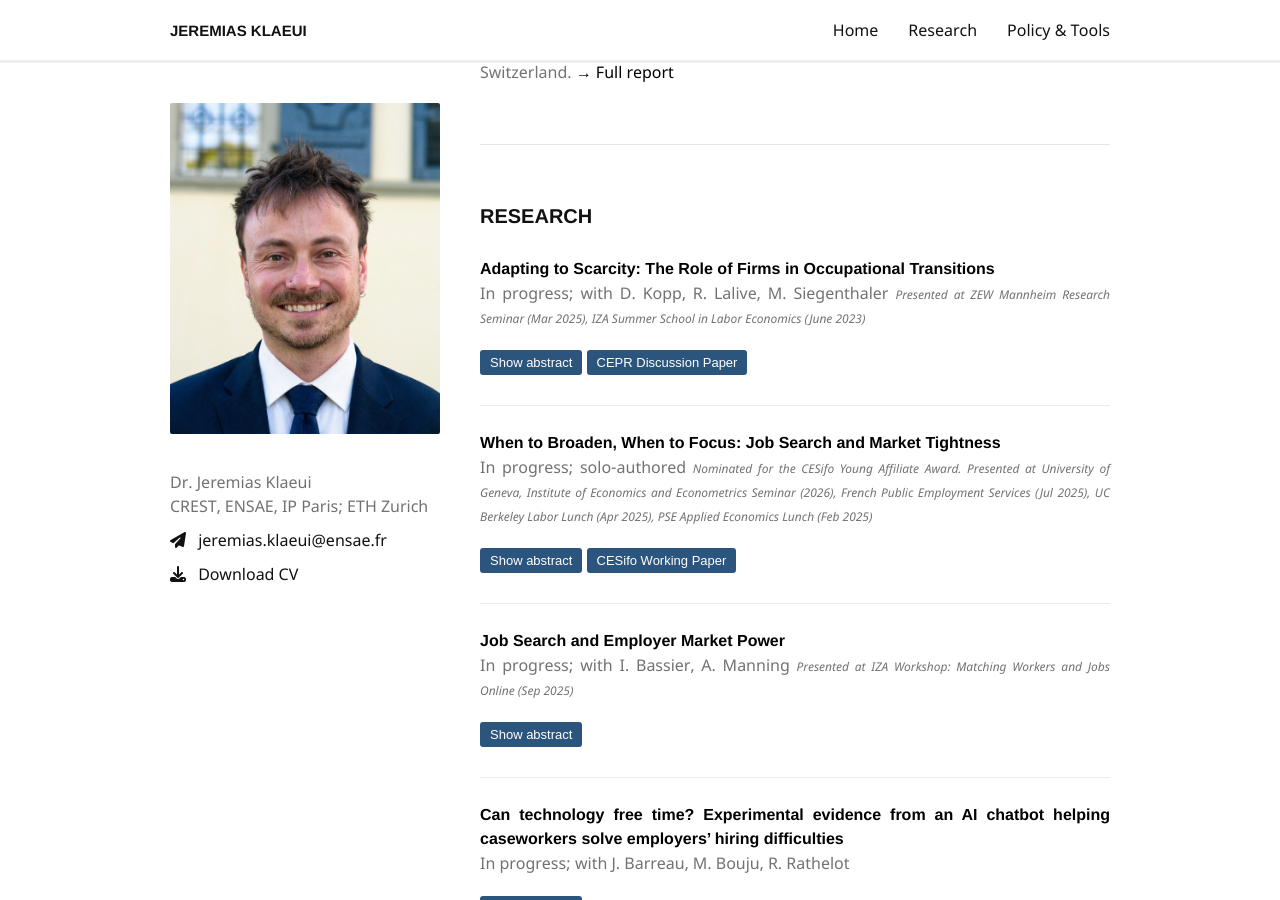
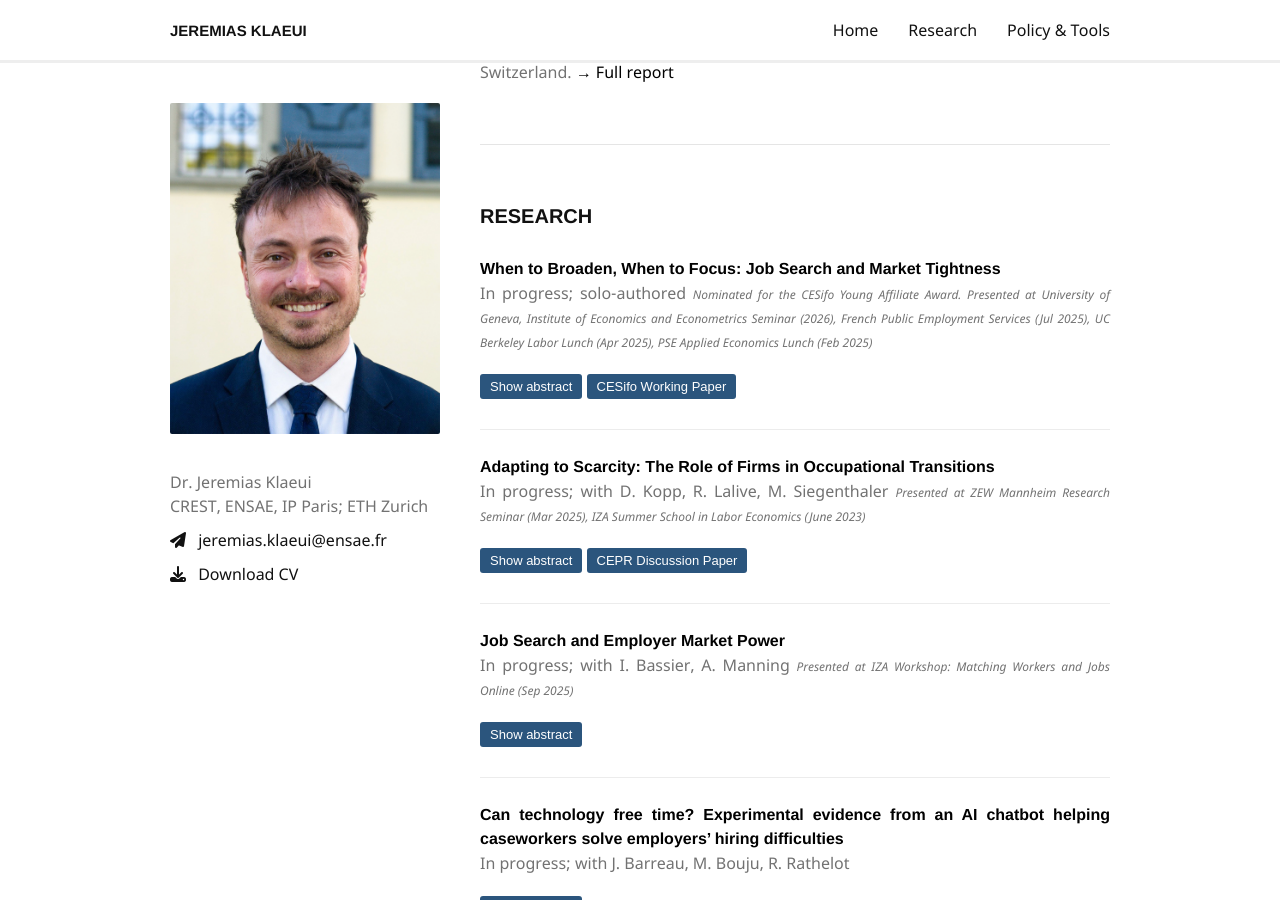
Before and after one commit to jklaeui/jklaeui.github.io, a Jekyll site: the page built from index.md, in a window 1280 px wide and 900 px high, scrolled down 442 px. Built offline with Jekyll 4.4.1, drawn with Linux system fonts in a browser that asks for light colours; nearby versions of some CDN libraries; our own code applies the rules of GitHub Pages for plain Markdown files; part of the change alters nothing that is shown.

Commit message:
Move solo CESifo paper to top of Research section
Co-Authored-By: Claude Opus 4.8 (1M context) <noreply@anthropic.com>

```diff
--- a/index.md
+++ b/index.md
@@ -15,15 +15,6 @@ Together with Michael Siegenthaler, we analyse early impacts of large language m
 ## Research {#research}
 
 
-#### Adapting to Scarcity: The Role of Firms in Occupational Transitions
-In progress; with D. Kopp, R. Lalive, M. Siegenthaler
-<span class="presentation-info">*Presented at ZEW Mannheim Research Seminar (Mar 2025), IZA Summer School in Labor Economics (June 2023)*</span>
-
-<button class="show-button" onclick="toggleAbstract('abstract_click_occ_mob')">Show abstract</button> <a href="https://cepr.org/publications/dp21027" target="_blank"><button class="show-button">CEPR Discussion Paper</button></a>
-<div id="abstract_click_occ_mob" class="abstract">
-This paper examines the circumstances under which firms facilitate occupational transitions, complementing prior work that focuses on workers' decisions. We link unemployment insurance records with application diaries and clickstream data from a recruitment platform to causally assess how candidates' occupational histories shape recruiters' hiring decisions. We find that the average candidate from a different occupation faces a 7&percnt; lower contact rate than equally qualified candidates who last worked in a recruiter's searched occupation. Using a new measure of skill overlap, we show that 60&percnt; of this penalty reflects that movers meet fewer skill requirements than incumbents. Occupational experience and qualifications further reduce the mover penalty, such that certain candidates returning to a prior occupation face no penalty at all. Finally, recruiters adapt to scarcity and contact more movers in tight occupations. Changes in firm behavior account for one-third of the increase in movers' application success in tight versus slack labor markets. </div>
-
-
 #### When to Broaden, When to Focus: Job Search and Market Tightness
 In progress; solo-authored
 <span class="presentation-info">*Nominated for the CESifo Young Affiliate Award. Presented at University of Geneva, Institute of Economics and Econometrics Seminar (2026), French Public Employment Services (Jul 2025), UC Berkeley Labor Lunch (Apr 2025), PSE Applied Economics Lunch (Feb 2025)*</span>
@@ -32,6 +23,15 @@ In progress; solo-authored
 <div id="abstract_click_search_scopes" class="abstract">
  This paper investigates whether directing job search toward tight labor markets improves re-employment. Such targeting is theoretically attractive as it reduces aggregate congestion. I link Swiss unemployment records to clickstream search data to measure which markets jobseekers target. To address selection, I exploit quasi-random assignment to caseworkers differing in their tendency to redirect clients toward tight markets. Moving from the 10th to the 90th percentile raises six-month job-finding by 2.7&percnt;. The channels are heterogeneous: jobseekers who become unemployed in slack markets gain from mobility, consistent with prior findings from policies that encourage broader search. The new insight is that jobseekers who become unemployed in tight markets benefit from a narrower focus on this initial market. Effects are orthogonal to other caseworker behaviors and do not come at the expense of job quality. My findings suggest that market tightness offers a simple basis for targeted search advice.
  </div>
+
+
+#### Adapting to Scarcity: The Role of Firms in Occupational Transitions
+In progress; with D. Kopp, R. Lalive, M. Siegenthaler
+<span class="presentation-info">*Presented at ZEW Mannheim Research Seminar (Mar 2025), IZA Summer School in Labor Economics (June 2023)*</span>
+
+<button class="show-button" onclick="toggleAbstract('abstract_click_occ_mob')">Show abstract</button> <a href="https://cepr.org/publications/dp21027" target="_blank"><button class="show-button">CEPR Discussion Paper</button></a>
+<div id="abstract_click_occ_mob" class="abstract">
+This paper examines the circumstances under which firms facilitate occupational transitions, complementing prior work that focuses on workers' decisions. We link unemployment insurance records with application diaries and clickstream data from a recruitment platform to causally assess how candidates' occupational histories shape recruiters' hiring decisions. We find that the average candidate from a different occupation faces a 7&percnt; lower contact rate than equally qualified candidates who last worked in a recruiter's searched occupation. Using a new measure of skill overlap, we show that 60&percnt; of this penalty reflects that movers meet fewer skill requirements than incumbents. Occupational experience and qualifications further reduce the mover penalty, such that certain candidates returning to a prior occupation face no penalty at all. Finally, recruiters adapt to scarcity and contact more movers in tight occupations. Changes in firm behavior account for one-third of the increase in movers' application success in tight versus slack labor markets. </div>
 
 
 #### Job Search and Employer Market Power
```
